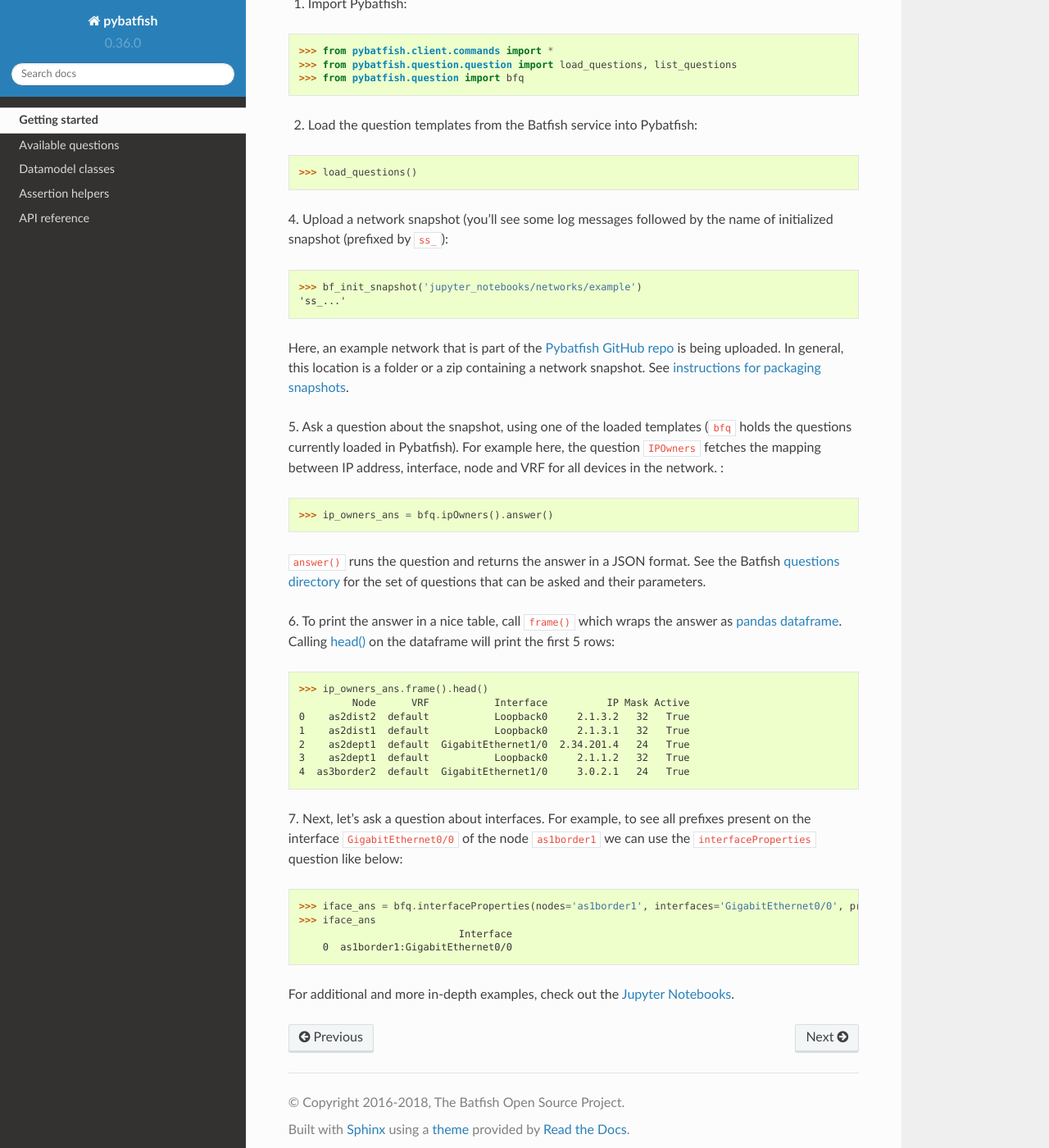
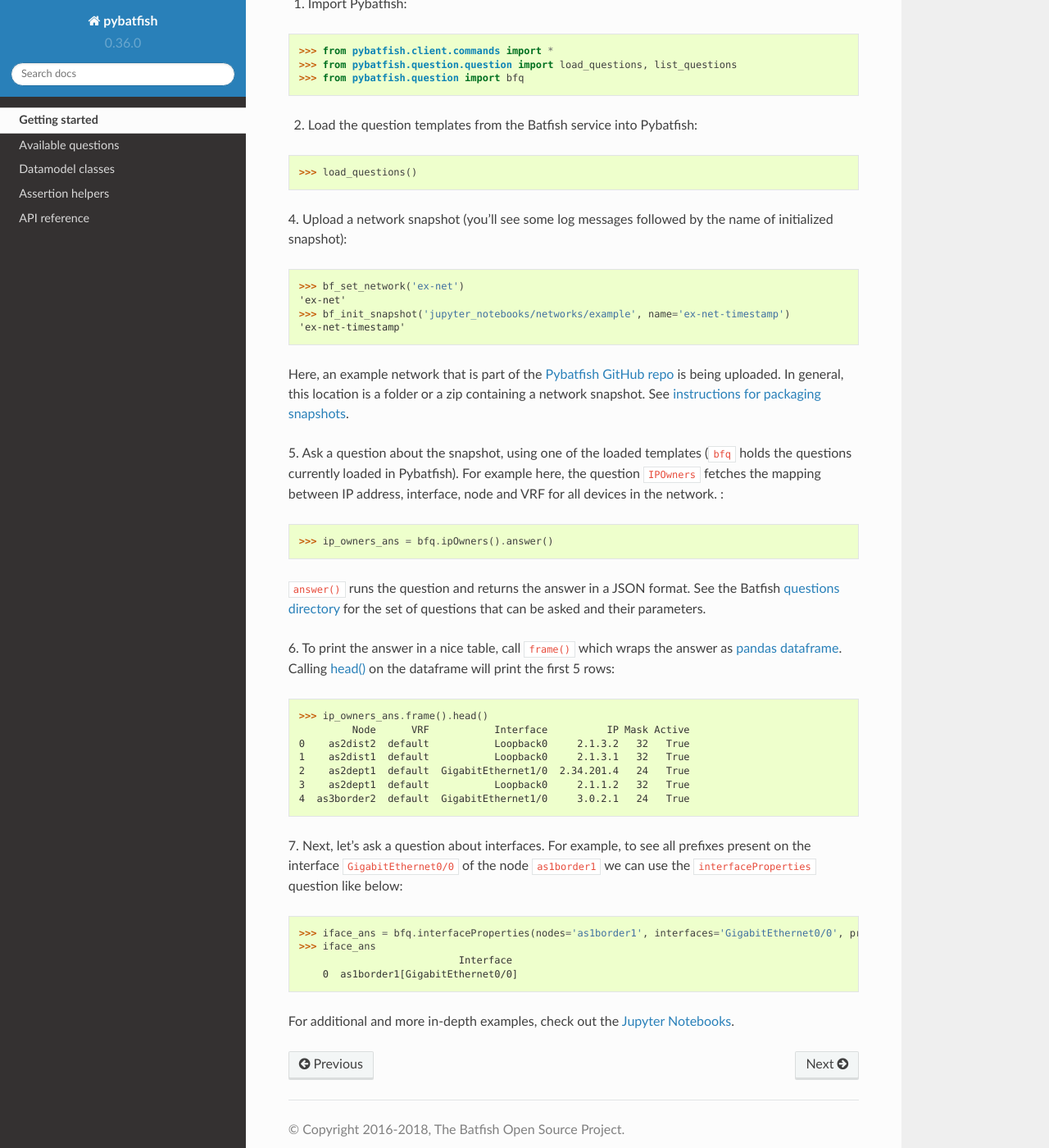
Before and after one commit to batfish/pybatfish, a Sphinx documentation site: the page built from docs/source/quickstart.rst, in a window 1280 px wide and 1400 px high, scrolled down 383 px. Shown: the whole window at 82% size. Built offline with Sphinx 7.4.7 and the Read the Docs theme 2.0.0, drawn with Linux system fonts in a browser that asks for light colours.

```diff
--- a/docs/source/quickstart.rst
+++ b/docs/source/quickstart.rst
@@ -19,10 +19,12 @@ In these instructions, we assumed that Batfish is running on the same machine as
 >>> load_questions()
 
 4. Upload a network snapshot (you'll see some log messages followed by the
-name of initialized snapshot (prefixed by ``ss_``):
+name of initialized snapshot):
 
->>> bf_init_snapshot('jupyter_notebooks/networks/example') # doctest: +ELLIPSIS
-'ss_...'
+>>> bf_set_network('ex-net')
+'ex-net'
+>>> bf_init_snapshot('jupyter_notebooks/networks/example', name='ex-net-timestamp')
+'ex-net-timestamp'
 
 Here, an example network that is part of the `Pybatfish GitHub repo <https://github.com/batfish/pybatfish>`_ is being uploaded. In general, this location is a folder or a zip containing a network snapshot. See `instructions for packaging snapshots <https://github.com/batfish/batfish/wiki/Packaging-snapshots-for-analysis>`_.
 
@@ -53,7 +55,7 @@ on the dataframe will print the first 5 rows:
 >>> iface_ans = bfq.interfaceProperties(nodes='as1border1', interfaces='GigabitEthernet0/0', properties='all-prefixes').answer()
 >>> iface_ans
                            Interface
-    0  as1border1:GigabitEthernet0/0
+    0  as1border1[GigabitEthernet0/0]
 
 For additional and more in-depth examples, check out the
 `Jupyter Notebooks <https://github.com/batfish/pybatfish/tree/master/jupyter_notebooks>`_.
```
Also changed, not shown: 2 other files.
